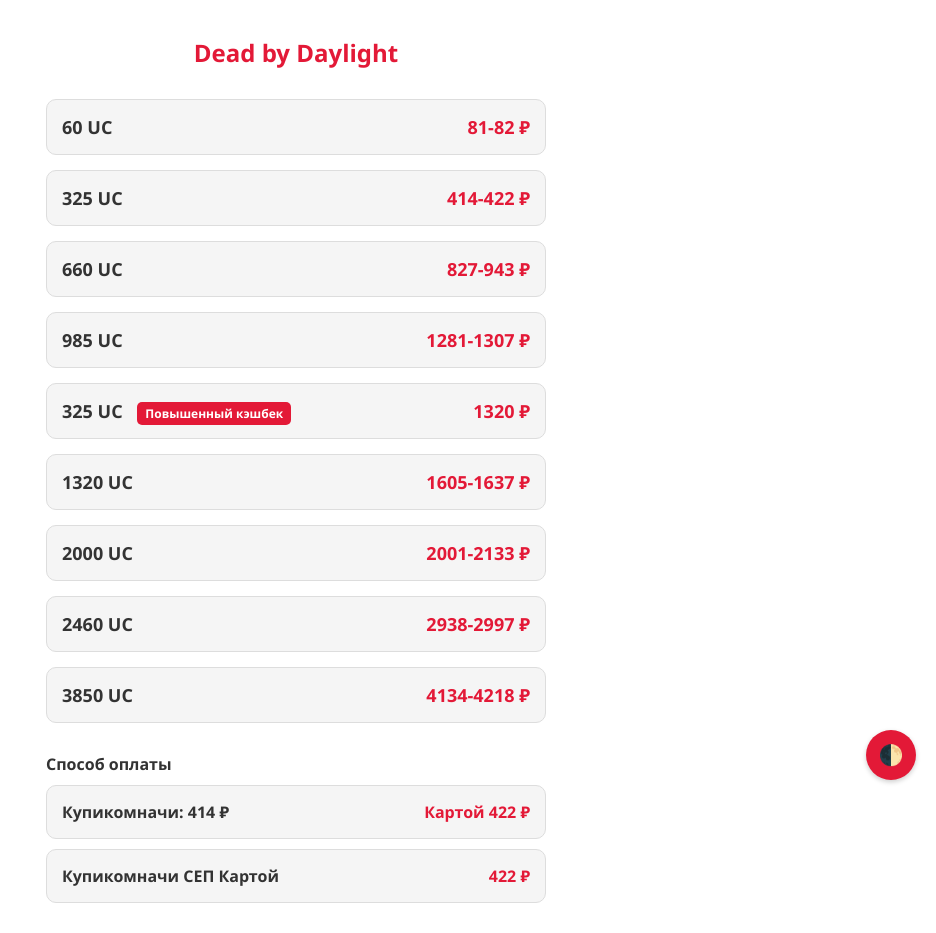
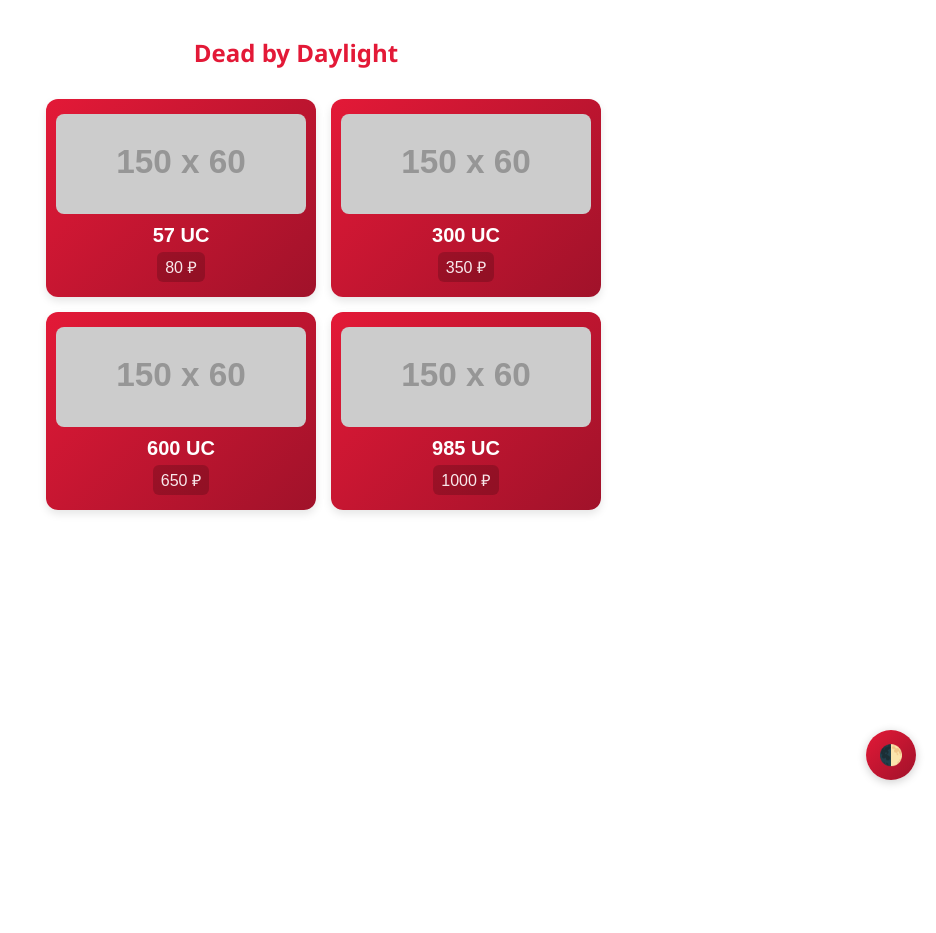
Before and after one commit to mac1nt0sh-os/KucShop.github.io, a plain HTML site: page index.html in a window 1280 px wide. Shown: the whole page, without its empty margins (344-1280 px from the left). After the commit the page ends 800 px from the top, so only its background shows below. Drawn offline with Linux system fonts and the light colour scheme; placeholder pictures from the web are drawn by us.

Commit message:
Add files via upload

```diff
--- a/index.html
+++ b/index.html
@@ -1,9 +1,9 @@
 <!DOCTYPE html>
-<html lang="en">
+<html lang="ru">
 <head>
     <meta charset="UTF-8">
     <meta name="viewport" content="width=device-width, initial-scale=1.0">
-    <title>Dead by Daylight UC Purchase</title>
+    <title>Покупка UC в Dead by Daylight</title>
     <style>
         :root {
             --bg-color: #ffffff;
@@ -12,6 +12,7 @@
             --primary-color: #e31937;
             --secondary-color: #6c757d;
             --border-color: #dddddd;
+            --button-gradient: linear-gradient(135deg, #e31937 0%, #a0122a 100%);
         }
 
         [data-theme="dark"] {
@@ -21,6 +22,7 @@
             --primary-color: #ff4754;
             --secondary-color: #adb5bd;
             --border-color: #333333;
+            --button-gradient: linear-gradient(135deg, #ff4754 0%, #c5303a 100%);
         }
 
         body {
@@ -45,74 +47,110 @@
             font-size: 24px;
         }
 
-        .uc-option {
-            background-color: var(--card-bg);
-            border-radius: 10px;
-            padding: 15px;
-            margin-bottom: 15px;
+        .uc-grid {
+            display: grid;
+            grid-template-columns: repeat(2, 1fr);
+            gap: 15px;
+            margin-bottom: 20px;
+        }
+
+        .uc-card {
+            background: var(--button-gradient);
+            color: white;
+            border-radius: 12px;
+            padding: 15px 10px;
+            text-align: center;
+            cursor: pointer;
+            transition: transform 0.2s, box-shadow 0.2s;
+            border: none;
+            box-shadow: 0 4px 8px rgba(0,0,0,0.1);
             display: flex;
-            justify-content: space-between;
+            flex-direction: column;
             align-items: center;
-            border: 1px solid var(--border-color);
+        }
+
+        .uc-image {
+            height: 100px;
+            width: auto;
+            margin-bottom: 10px;
+            border-radius: 8px;
+            object-fit: contain;
         }
 
         .uc-amount {
             font-weight: bold;
-            font-size: 18px;
+            font-size: 20px;
+            margin-bottom: 5px;
         }
 
         .uc-price {
-            color: var(--primary-color);
-            font-weight: bold;
-            font-size: 18px;
+            font-size: 16px;
+            opacity: 0.9;
+            background: rgba(0,0,0,0.2);
+            padding: 4px 8px;
+            border-radius: 6px;
         }
 
-        .bonus-badge {
-            background-color: var(--primary-color);
-            color: white;
-            padding: 3px 8px;
-            border-radius: 5px;
-            font-size: 12px;
-            margin-left: 10px;
+        .payment-modal {
+            display: none;
+            position: fixed;
+            top: 0;
+            left: 0;
+            width: 100%;
+            height: 100%;
+            background-color: rgba(0,0,0,0.5);
+            z-index: 1000;
+            justify-content: center;
+            align-items: center;
         }
 
-        .payment-methods {
-            margin-top: 30px;
+        .payment-content {
+            background-color: var(--card-bg);
+            padding: 25px;
+            border-radius: 15px;
+            width: 85%;
+            max-width: 350px;
+            box-shadow: 0 5px 15px rgba(0,0,0,0.3);
         }
 
         .payment-title {
-            font-weight: bold;
-            margin-bottom: 10px;
-        }
-
-        .payment-option {
-            background-color: var(--card-bg);
-            border-radius: 10px;
-            padding: 15px;
-            margin-bottom: 10px;
-            border: 1px solid var(--border-color);
+            font-size: 20px;
+            margin-bottom: 20px;
+            text-align: center;
+            color: var(--primary-color);
         }
 
         .payment-method {
-            display: flex;
-            justify-content: space-between;
-            align-items: center;
+            background-color: var(--bg-color);
+            padding: 15px;
+            margin-bottom: 12px;
+            border-radius: 10px;
+            cursor: pointer;
+            text-align: center;
+            font-weight: bold;
+            border: 1px solid var(--border-color);
+            transition: all 0.2s;
         }
 
-        .payment-name {
-            font-weight: bold;
+        .payment-method:hover {
+            background-color: var(--primary-color);
+            color: white;
+            border-color: var(--primary-color);
         }
 
-        .payment-price {
-            color: var(--primary-color);
-            font-weight: bold;
+        .close-btn {
+            margin-top: 15px;
+            text-align: center;
+            color: var(--secondary-color);
+            cursor: pointer;
+            font-size: 14px;
         }
 
         .theme-toggle {
             position: fixed;
             bottom: 20px;
             right: 20px;
-            background-color: var(--primary-color);
+            background: var(--button-gradient);
             color: white;
             border: none;
             border-radius: 50%;
@@ -123,16 +161,29 @@
             display: flex;
             align-items: center;
             justify-content: center;
-            box-shadow: 0 2px 5px rgba(0,0,0,0.2);
+            box-shadow: 0 2px 10px rgba(0,0,0,0.2);
+            z-index: 100;
         }
 
-        @media (max-width: 480px) {
-            .container {
-                padding: 15px;
+        @media (max-width: 400px) {
+            .uc-grid {
+                grid-template-columns: 1fr;
             }
 
-            .uc-option {
-                padding: 12px;
+            .uc-card {
+                padding: 15px 10px;
+            }
+
+            .uc-image {
+                height: 80px;
+            }
+
+            .uc-amount {
+                font-size: 18px;
+            }
+
+            .uc-price {
+                font-size: 14px;
             }
         }
     </style>
@@ -141,80 +192,79 @@
     <div class="container">
         <h1>Dead by Daylight</h1>
 
-        <div class="uc-option">
-            <span class="uc-amount">60 UC</span>
-            <span class="uc-price">81-82 ₽</span>
+        <div class="uc-grid">
+            <button class="uc-card" onclick="showPaymentModal('57 UC', '80 ₽')">
+                <img src="https://via.placeholder.com/150x60/ffffff/333333?text=57UC" class="uc-image" alt="57 UC">
+                <div class="uc-amount">57 UC</div>
+                <div class="uc-price">80 ₽</div>
+            </button>
+
+            <button class="uc-card" onclick="showPaymentModal('300 UC', '350 ₽')">
+                <img src="https://via.placeholder.com/150x60/ffffff/333333?text=300UC" class="uc-image" alt="300 UC">
+                <div class="uc-amount">300 UC</div>
+                <div class="uc-price">350 ₽</div>
+            </button>
+
+            <button class="uc-card" onclick="showPaymentModal('600 UC', '650 ₽')">
+                <img src="https://via.placeholder.com/150x60/ffffff/333333?text=600UC" class="uc-image" alt="600 UC">
+                <div class="uc-amount">600 UC</div>
+                <div class="uc-price">650 ₽</div>
+            </button>
+
+            <button class="uc-card" onclick="showPaymentModal('985 UC', '1000 ₽')">
+                <img src="https://via.placeholder.com/150x60/ffffff/333333?text=985UC" class="uc-image" alt="985 UC">
+                <div class="uc-amount">985 UC</div>
+                <div class="uc-price">1000 ₽</div>
+            </button>
         </div>
+    </div>
 
-        <div class="uc-option">
-            <span class="uc-amount">325 UC</span>
-            <span class="uc-price">414-422 ₽</span>
-        </div>
+    <div id="paymentModal" class="payment-modal">
+        <div class="payment-content">
+            <div class="payment-title">Выберите способ оплаты</div>
+            <div id="paymentDetails" style="margin-bottom: 20px; text-align: center; font-size: 16px;"></div>
 
-        <div class="uc-option">
-            <span class="uc-amount">660 UC</span>
-            <span class="uc-price">827-943 ₽</span>
-        </div>
-
-        <div class="uc-option">
-            <span class="uc-amount">985 UC</span>
-            <span class="uc-price">1281-1307 ₽</span>
-        </div>
-
-        <div class="uc-option">
-            <span class="uc-amount">325 UC <span class="bonus-badge">Повышенный кэшбек</span></span>
-            <span class="uc-price">1320 ₽</span>
-        </div>
-
-        <div class="uc-option">
-            <span class="uc-amount">1320 UC</span>
-            <span class="uc-price">1605-1637 ₽</span>
-        </div>
-
-        <div class="uc-option">
-            <span class="uc-amount">2000 UC</span>
-            <span class="uc-price">2001-2133 ₽</span>
-        </div>
-
-        <div class="uc-option">
-            <span class="uc-amount">2460 UC</span>
-            <span class="uc-price">2938-2997 ₽</span>
-        </div>
-
-        <div class="uc-option">
-            <span class="uc-amount">3850 UC</span>
-            <span class="uc-price">4134-4218 ₽</span>
-        </div>
-
-        <div class="payment-methods">
-            <div class="payment-title">Способ оплаты</div>
-
-            <div class="payment-option">
-                <div class="payment-method">
-                    <span class="payment-name">Купикомначи: 414 ₽</span>
-                    <span class="payment-price">Картой 422 ₽</span>
-                </div>
+            <div class="payment-method" onclick="processPayment('СПБ')">
+                Купикомначи (СПБ)
+            </div>
+            <div class="payment-method" onclick="processPayment('Карта')">
+                Оплата картой
             </div>
 
-            <div class="payment-option">
-                <div class="payment-method">
-                    <span class="payment-name">Купикомначи СЕП Картой</span>
-                    <span class="payment-price">422 ₽</span>
-                </div>
-            </div>
+            <div class="close-btn" onclick="closePaymentModal()">Отмена</div>
         </div>
     </div>
 
     <button class="theme-toggle" id="themeToggle">🌓</button>
 
     <script>
-        // Theme toggle functionality
+        let currentUCPackage = '';
+        let currentPrice = '';
+
+        function showPaymentModal(uc, price) {
+            currentUCPackage = uc;
+            currentPrice = price;
+
+            document.getElementById('paymentDetails').innerHTML = `
+                <div style="font-size: 18px; font-weight: bold; margin-bottom: 5px;">${uc}</div>
+                <div style="color: var(--primary-color); font-size: 20px; font-weight: bold;">${price}</div>
+            `;
+
+            document.getElementById('paymentModal').style.display = 'flex';
+        }
+
+        function closePaymentModal() {
+            document.getElementById('paymentModal').style.display = 'none';
+        }
+
+        function processPayment(method) {
+            alert(`Вы выбрали: ${currentUCPackage} за ${currentPrice}\nСпособ оплаты: ${method}`);
+            closePaymentModal();
+        }
+
         const themeToggle = document.getElementById('themeToggle');
         const prefersDarkScheme = window.matchMedia('(prefers-color-scheme: dark)');
-
-        // Check for saved theme preference or use system preference
-        const currentTheme = localStorage.getItem('theme') ||
-                             (prefersDarkScheme.matches ? 'dark' : 'light');
+        const currentTheme = localStorage.getItem('theme') || (prefersDarkScheme.matches ? 'dark' : 'light');
 
         if (currentTheme === 'dark') {
             document.body.setAttribute('data-theme', 'dark');
@@ -225,21 +275,14 @@
             if (document.body.getAttribute('data-theme') !== 'dark') {
                 theme = 'dark';
             }
-
             document.body.setAttribute('data-theme', theme);
             localStorage.setItem('theme', theme);
         });
 
-        // Telegram WebApp theme detection
         if (window.Telegram && window.Telegram.WebApp) {
             const tgTheme = window.Telegram.WebApp.colorScheme;
-            if (tgTheme === 'dark') {
-                document.body.setAttribute('data-theme', 'dark');
-            } else {
-                document.body.setAttribute('data-theme', 'light');
-            }
+            document.body.setAttribute('data-theme', tgTheme === 'dark' ? 'dark' : 'light');
 
-            // Listen for theme changes in Telegram
             window.Telegram.WebApp.onEvent('themeChanged', function() {
                 const newTheme = window.Telegram.WebApp.colorScheme;
                 document.body.setAttribute('data-theme', newTheme === 'dark' ? 'dark' : 'light');
```
